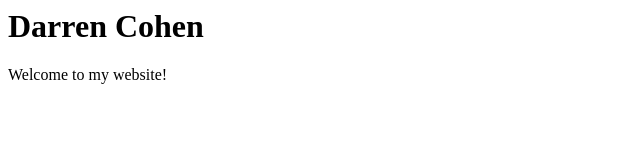
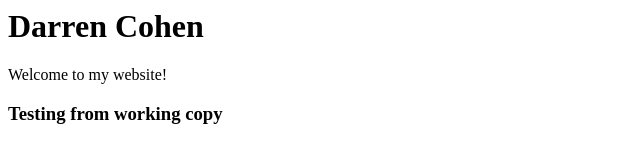
Before and after one commit to darren-cohen/darren-cohen.github.io, a plain HTML site: page index.html in a window 1280 px wide. Shown: the whole page, without its empty margins (0-640 px from the left). Drawn offline with Linux system fonts and the light colour scheme.

Commit message:
Testing
Testing a change from Working Copy

```diff
--- a/index.html
+++ b/index.html
@@ -3,6 +3,7 @@
 <body>
   <h1>Darren Cohen</h1>
   <p>Welcome to my website!</p>
+  <h3>Testing from working copy</h3>
 </body>
 
 </html>
```
